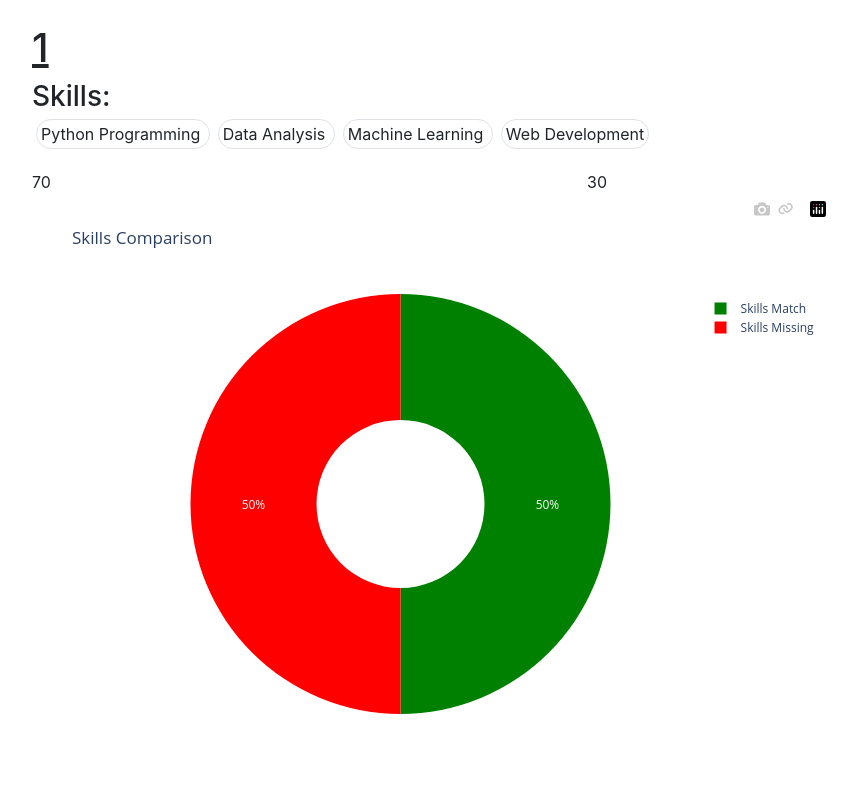
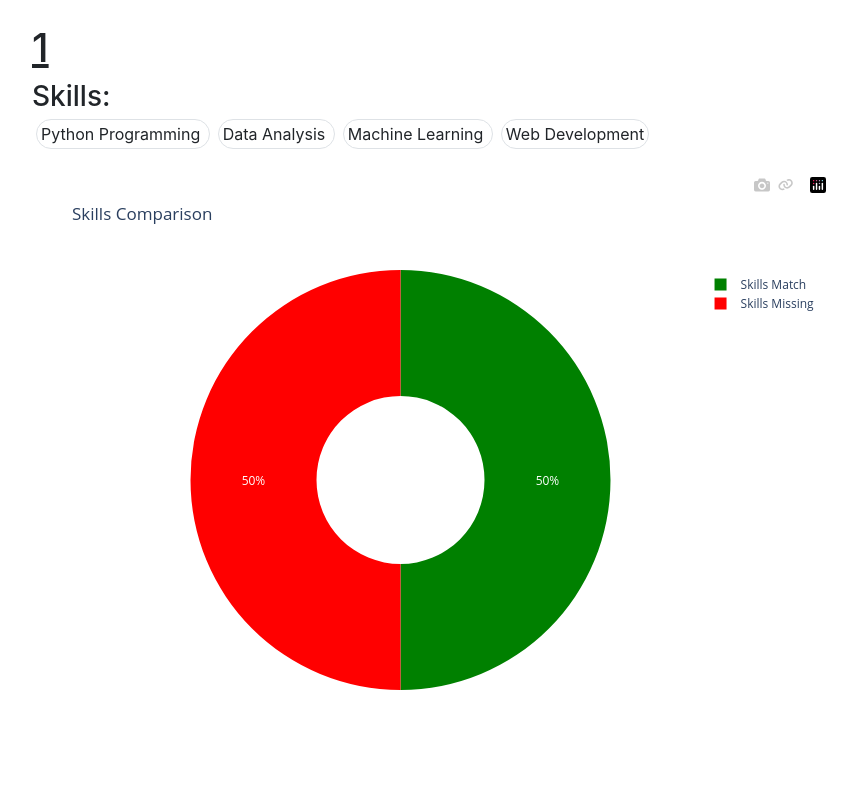
Before and after one commit to aenslei/SkillGauge, a Flask app: page /job_roles/1 in a window 1280 px wide. Shown: the part 66-859 px from the top of the page, without its empty margins (68-925 px from the left). Run offline with Flask 3, Linux system fonts and the light colour scheme; data that the repository does not hold is empty; some libraries are stand-ins or nearby versions.

Commit message:
refractor

```diff
--- a/templates/expanded_job_roles.html
+++ b/templates/expanded_job_roles.html
@@ -21,23 +21,6 @@
 
     </div>
     <br>
-    <!-- skill match section  -->
-
-    <div class="row">
-
-        <div class="col">
-
-            {{ job_role.match_percent }}
-
-        </div>
-
-        <div class="col">
-
-            {{ 100 - job_role.match_percent }}
-
-        </div>
-
-    </div>
 
     <!-- Skills comparison chart-->
     <div>
```
Also changed, not shown: templates/industry_details.html (+7 -2 lines).
